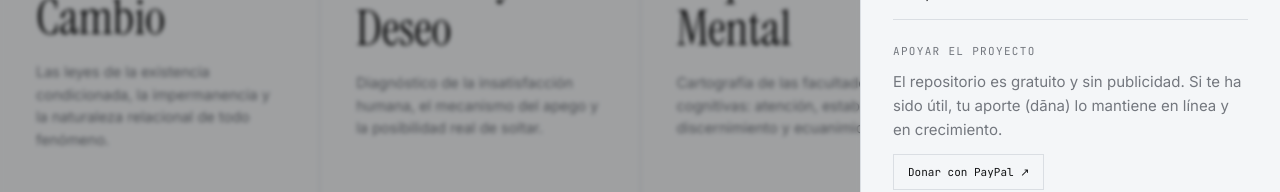
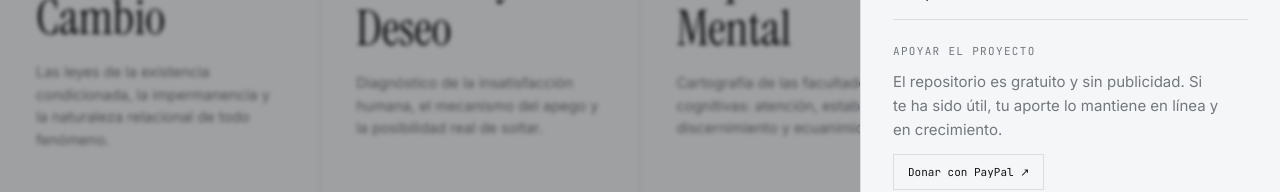
Before and after one commit to dfv0624/BudismoColombia, a Next.js app: page / in a window 1280 px wide. Both pictures are taken after a click on the button "Contacto". Shown: the part 389-581 px from the top of the page. Built offline with nearby package versions, Linux system fonts and the light colour scheme.

Commit message:
Remove dāna term from donation text

```diff
--- a/components/contact-panel.tsx
+++ b/components/contact-panel.tsx
@@ -92,7 +92,7 @@ export function ContactPanel({ open, onClose }: ContactPanelProps) {
             {"Apoyar el proyecto"}
           </span>
           <p className="contact-text">
-            {"El repositorio es gratuito y sin publicidad. Si te ha sido útil, tu aporte (dāna) lo mantiene en línea y en crecimiento."}
+            {"El repositorio es gratuito y sin publicidad. Si te ha sido útil, tu aporte lo mantiene en línea y en crecimiento."}
           </p>
           <a
             href={DONATE_URL}
```
